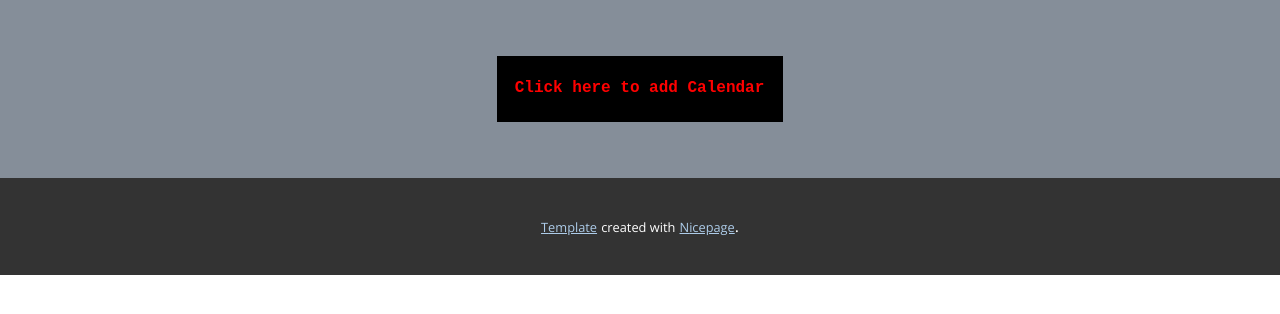
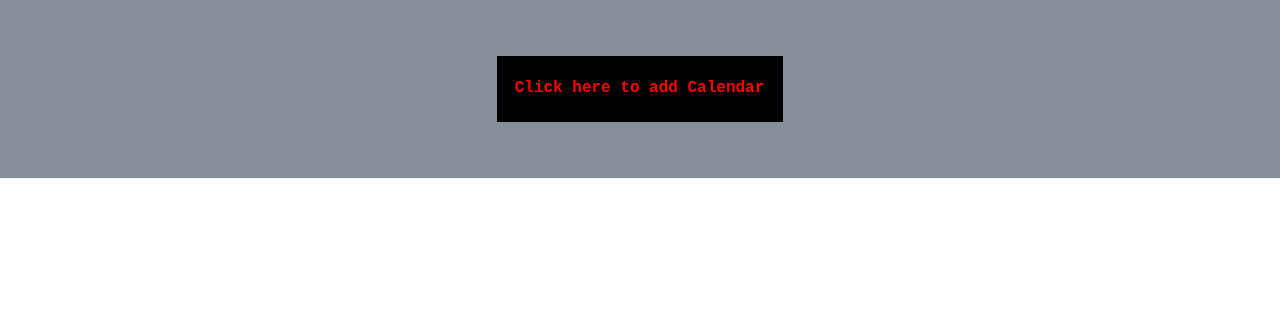
Before and after one commit to Smakced/UHHA, a plain HTML site: page index.html in a window 1280 px wide. Drawn offline with nearby package versions, Linux system fonts and the light colour scheme.

Commit message:
Improvements

```diff
--- a/index.html
+++ b/index.html
@@ -29,23 +29,8 @@
   <body data-home-page="Home.html" data-home-page-title="Home" class="u-body">
     <section class="u-clearfix u-palette-5-dark-1 u-section-1" id="sec-e5e8">
       <div class="u-clearfix u-sheet u-valign-middle u-sheet-1">
-        <a href="webcal://https://raw.githubusercontent.com/Smakced/UpcomingHipHopAlbumsCalendar/master/test.ics" class="u-active-custom-color-1 u-black u-btn u-btn-rectangle u-button-style u-custom-font u-font-courier-new u-hover-custom-color-1 u-text-active-black u-text-custom-color-1 u-text-hover-black u-btn-1" data-animation-name="fadeIn" data-animation-duration="1000" data-animation-delay="0" data-animation-direction="">Click here to add Calendar</a>
+        <a href="webcal://raw.githubusercontent.com/Smakced/UpcomingHipHopAlbumsCalendar/master/test.ics" class="u-active-custom-color-1 u-black u-btn u-btn-rectangle u-button-style u-custom-font u-font-courier-new u-hover-custom-color-1 u-text-active-black u-text-custom-color-1 u-text-hover-black u-btn-1" data-animation-name="fadeIn" data-animation-duration="1000" data-animation-delay="0" data-animation-direction="">Click here to add Calendar</a>
       </div>
-    </section>
-
-
-
-    <section class="u-backlink u-clearfix u-grey-80">
-      <a class="u-link" href="https://nicepage.com/html" target="_blank">
-        <span>Template</span>
-      </a>
-      <p class="u-text">
-        <span>created with</span>
-      </p>
-      <a class="u-link" href="https://nicepage.com" target="_blank">
-        <span>Nicepage</span>
-      </a>.
-
     </section>
   </body>
 </html>
```
Also changed, not shown: Home.html (+1 -15 lines).
